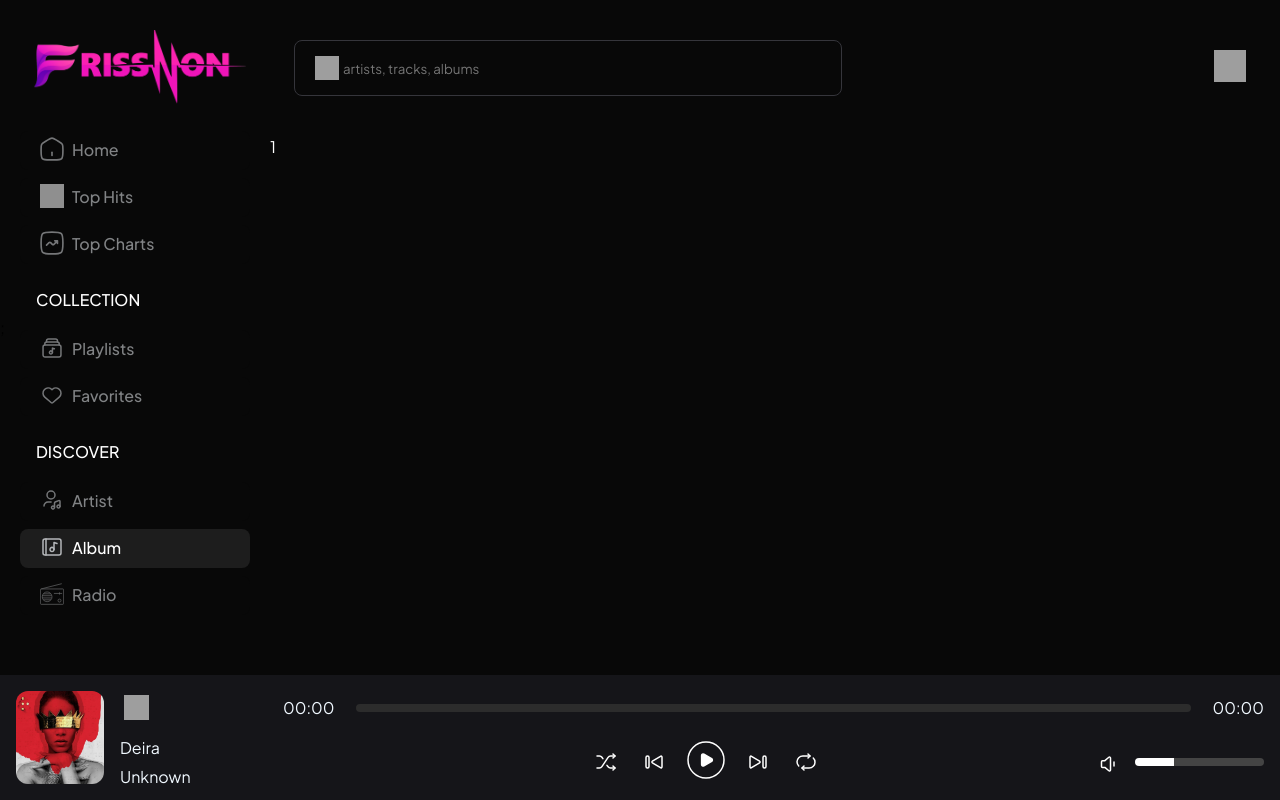
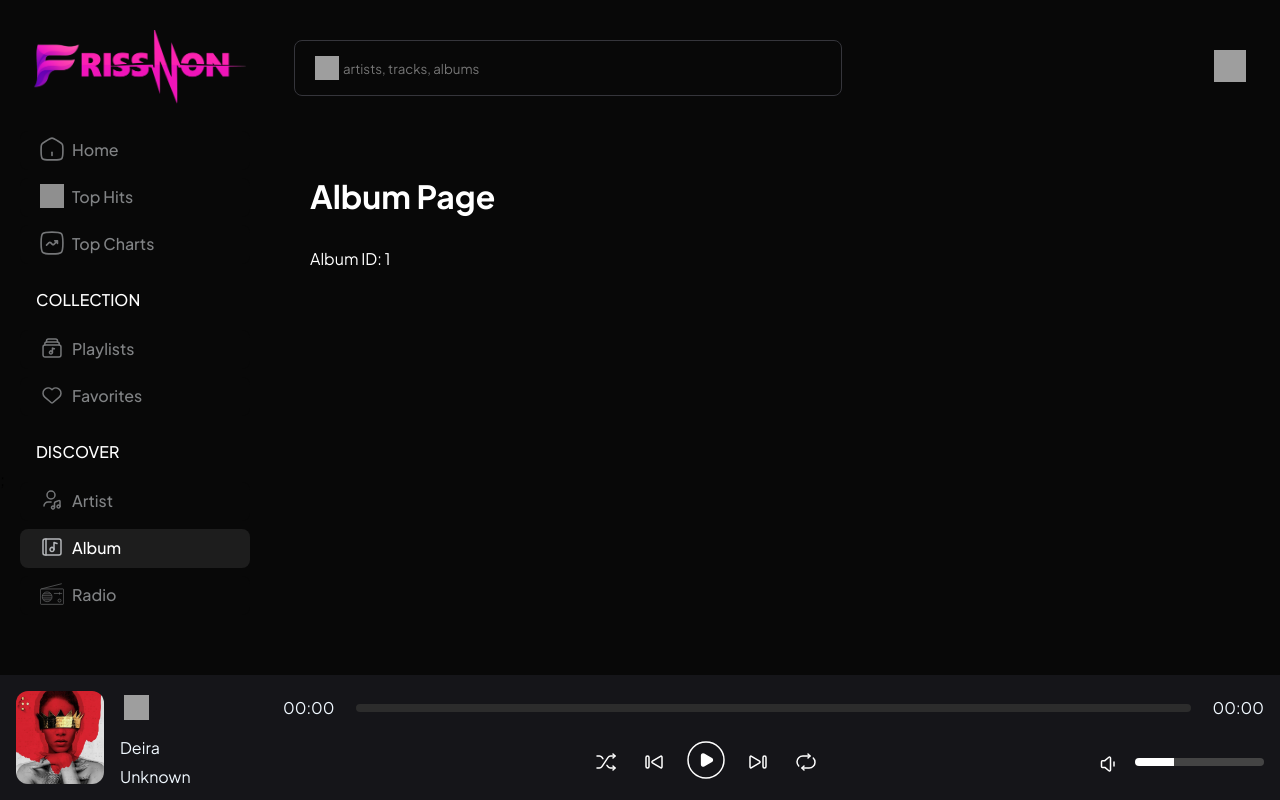
Before and after one commit to Webmastera25/Frisson-Music-Streaming-Website-Radio-Testing, a Next.js app in the folder frontend/: page /album-page/1 in a window 1280 px wide. Built offline with nearby package versions, Linux system fonts and the light colour scheme; grey boxes are pictures that could not be loaded.

Commit message:
new album id

```diff
--- a/frontend/src/app/(site)/album-page/[id]/page.tsx
+++ b/frontend/src/app/(site)/album-page/[id]/page.tsx
@@ -1,16 +1,36 @@
 "use client";
 
-import { useParams } from "next/navigation";
+import { notFound } from "next/navigation";
 
-export default function AlbumId() {
-   const params = useParams()
+type PageProps = {
+  params: {
+    id: string;
+  };
+};
 
-   // console.log(params.id)
-   return (
+/**
+ * 🔹 Static export-ისთვის აუცილებელია
+ * Next.js აქედან იგებს ყველა შესაძლო [id]-ს
+ */
+export async function generateStaticParams() {
+  // დროებით static ID-ები
+  // მოგვიანებით შეგიძლია API-დან წამოიღო
+  return [
+    { id: "1" },
+    { id: "2" },
+    { id: "3" },
+  ];
+}
 
-      <div style={{color:"white"}}>
-         {params.id}
-      </div>
-   )
+export default function AlbumPage({ params }: PageProps) {
+  if (!params?.id) {
+    notFound();
+  }
 
+  return (
+    <main style={{ padding: 40, color: "white" }}>
+      <h1>Album page</h1>
+      <p>Album ID: {params.id}</p>
+    </main>
+  );
 }
```
